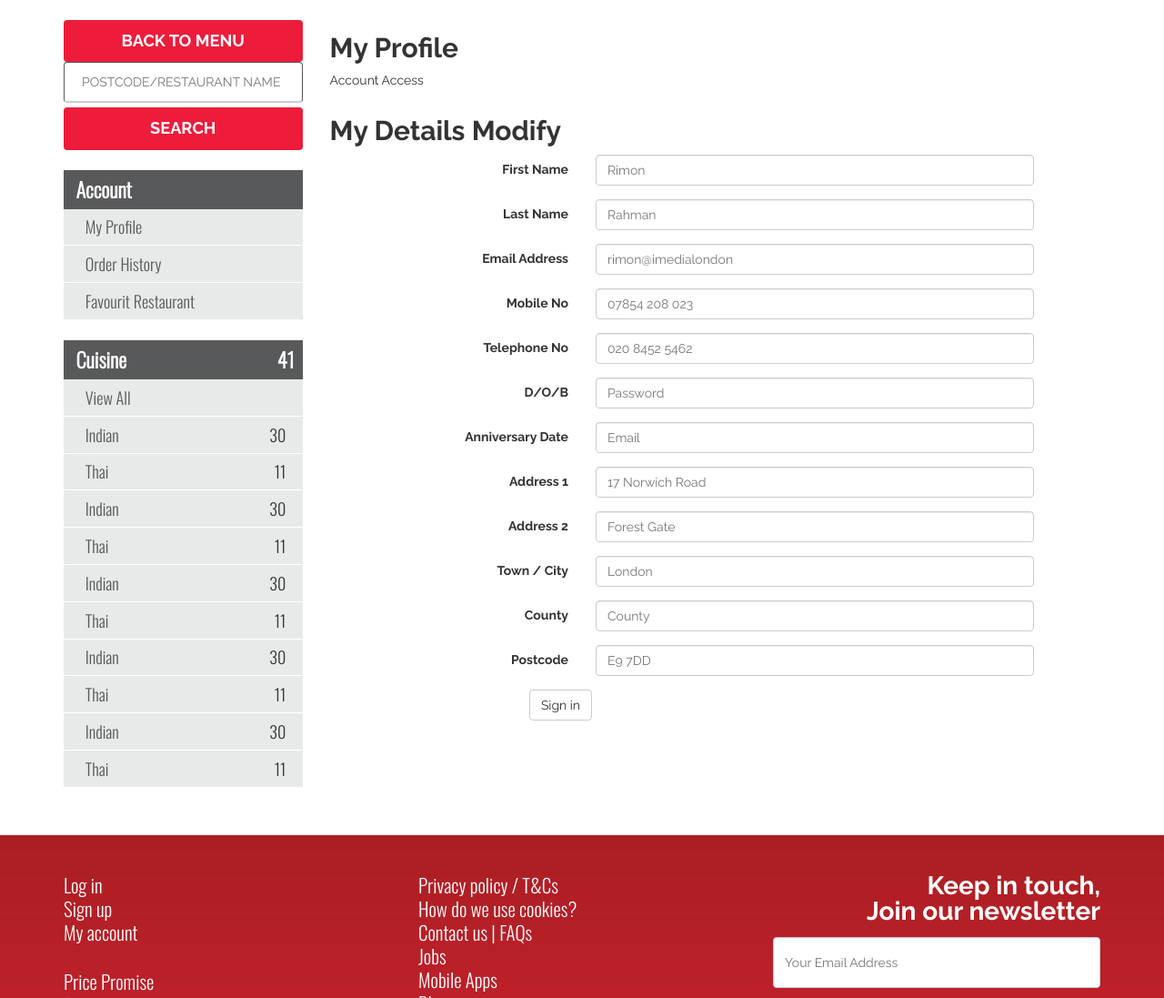
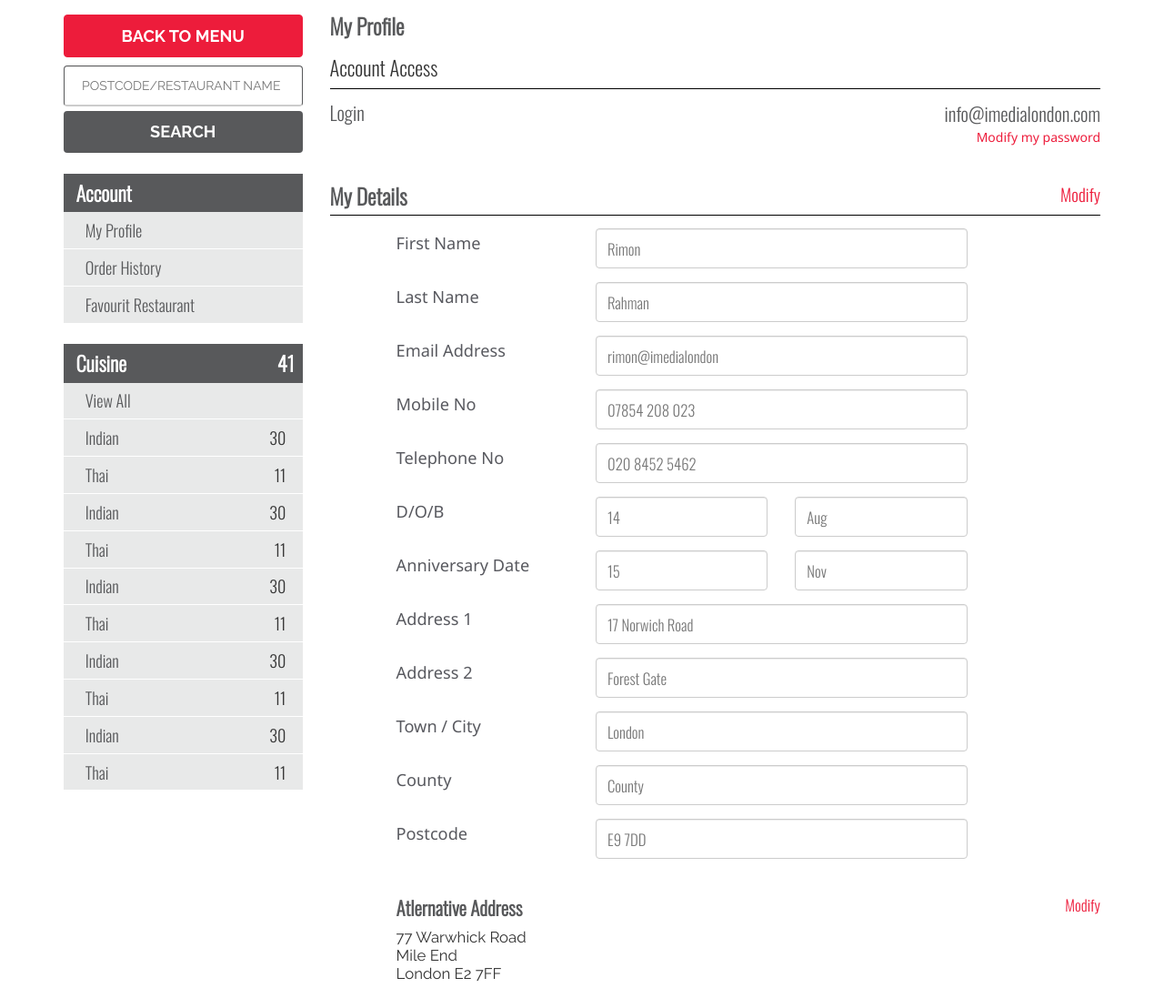
Before and after one commit to RonyKader/CFO, a plain HTML site: page CHEFONLINE-2ND/profile-modify.html in a window 1280 px wide. Shown: the part 280-1377 px from the top of the page at 91% size. Drawn offline with nearby package versions, Linux system fonts and the light colour scheme.

Commit message:
23/09/15

```diff
--- a/CHEFONLINE-2ND/profile-modify.html
+++ b/CHEFONLINE-2ND/profile-modify.html
@@ -116,10 +116,10 @@
                 <div class="col-lg-3 col-md-3 col-sm-12 col-xs-12">
                     <aside class="search-area">
                         <div class="form-area">
-                            <a href="#" class="btn customsearch-btn">Back to menu</a>
+                            <a href="#" class="btn customsearch-btn mod-back">Back to menu</a>
                             <form action="">
                                 <input type="search" class="form-control searchform-input" placeholder="POSTCODE/RESTAURANT NAME">
-                            <input type="submit" class="btn customsearch-btn" value="SEARCH">
+                                <input type="submit" class="btn customsearch-btn mod-sub" value="SEARCH">
                             </form>
                         </div>
                         <!-- end of form area -->
@@ -166,113 +166,143 @@
                                     <p>Account Access</p>
                                 </div>
                             </div>
-                            <!-- End of Edit Profile -->
+                            <!-- End of profile-header -->
+
+                            <div class="col-lg-6 col-md-6 col-sm-6 col-xs-4">
+                                <div class="profile-login">
+                                    <h2>Login</h2>
+                                </div>
+                            </div>
+                            <!-- profile-login -->
+
+                            <div class="col-lg-6 col-md-6 col-sm-6 col-xs-8">
+                                <div class="profile-loginright text-right">
+                                    <h2>info@imedialondon.com</h2>
+                                    <p>Modify my password</p>
+                                </div>
+                            </div>
+                            <!-- End of profile-loginright -->
+
+
 
                             <div class="col-lg-12 col-md-12 col-sm-12 col-xs-12">
                                 <div class="edit-details">
-                                    <h2>My Details <span>Modify</span></h2>
+                                    <h2>My Details <span><a href="#">Modify</a></span></h2>
                                 </div>
                             </div>
                             <!-- End of Edit details area -->
+
                             <div class="clearfix"></div>
 
-                            <div class="col-lg-12 col-md-12 col-sm-12 col-xs-12">
+                            <div class="col-lg-offset-1 col-md-offset-1 col-sm-offset-1 col-lg-12 col-md-12 col-sm-12 col-xs-12">
                                 <div class="modify-details">
 
                                     <form class="form-horizontal">
 
                                       <div class="form-group">
-                                        <label for="inputEmail3" class="col-lg-offset-1 col-md-offset-1 col-sm-offset-1 col-lg-3 col-md-3 col-sm-3 col-xs-3 control-label">First Name</label>
-                                        <div class="col-lg-7 col-md-7 col-sm-7 col-xs-7">
+                                        <label for="inputEmail3" class="col-lg-3 col-md-3 col-sm-3 col-xs-4 control-label">First Name</label>
+                                        <div class="col-lg-6 col-md-6 col-sm-6 col-xs-8">
                                           <input type="email" class="form-control" id="inputEmail3" placeholder="Rimon">
                                         </div>
                                       </div>
 
                                       <div class="form-group">
-                                        <label for="inputPassword3" class="col-lg-offset-1 col-md-offset-1 col-sm-offset-1 col-lg-3 col-md-3 col-sm-3 col-xs-3 control-label">Last Name</label>
-                                        <div class="col-lg-7 col-md-7 col-sm-7 col-xs-7">
+                                        <label for="inputPassword3" class="col-lg-3 col-md-3 col-sm-3 col-xs-4 control-label">Last Name</label>
+                                        <div class="col-lg-6 col-md-6 col-sm-6 col-xs-8">
                                           <input type="text" class="form-control" id="inputPassword3" placeholder="Rahman">
                                         </div>
                                       </div>
 
                                       <div class="form-group">
-                                        <label for="inputEmail3" class="col-lg-offset-1 col-md-offset-1 col-sm-offset-1 col-lg-3 col-md-3 col-sm-3 col-xs-3 control-label">Email Address</label>
-                                        <div class="col-lg-7 col-md-7 col-sm-7 col-xs-7">
+                                        <label for="inputEmail3" class="col-lg-3 col-md-3 col-sm-3 col-xs-4 control-label">Email Address</label>
+                                        <div class="col-lg-6 col-md-6 col-sm-6 col-xs-8">
                                           <input type="email" class="form-control" id="inputEmail3" placeholder="rimon@imedialondon">
                                         </div>
                                       </div>
 
                                       <div class="form-group">
-                                        <label for="inputPassword3" class="col-lg-offset-1 col-md-offset-1 col-sm-offset-1 col-lg-3 col-md-3 col-sm-3 col-xs-3 control-label">Mobile No</label>
-                                        <div class="col-lg-7 col-md-7 col-sm-7 col-xs-7">
+                                        <label for="inputPassword3" class="col-lg-3 col-md-3 col-sm-3 col-xs-4 control-label">Mobile No</label>
+                                        <div class="col-lg-6 col-md-6 col-sm-6 col-xs-8">
                                           <input type="text" class="form-control" id="inputPassword3" placeholder="07854 208 023">
                                         </div>
                                       </div>
 
                                       <div class="form-group">
-                                        <label for="inputEmail3" class="col-lg-offset-1 col-md-offset-1 col-sm-offset-1 col-lg-3 col-md-3 col-sm-3 col-xs-3 control-label">Telephone No</label>
-                                        <div class="col-lg-7 col-md-7 col-sm-7 col-xs-7">
+                                        <label for="inputEmail3" class="col-lg-3 col-md-3 col-sm-3 col-xs-4 control-label">Telephone No</label>
+                                        <div class="col-lg-6 col-md-6 col-sm-6 col-xs-8">
                                           <input type="text" class="form-control" id="inputEmail3" placeholder="020 8452 5462">
                                         </div>
                                       </div>
 
                                       <div class="form-group">
-                                        <label for="inputPassword3" class="col-lg-offset-1 col-md-offset-1 col-sm-offset-1 col-lg-3 col-md-3 col-sm-3 col-xs-3 control-label">D/O/B</label>
-                                        <div class="col-lg-7 col-md-7 col-sm-7 col-xs-7">
-                                          <input type="text" class="form-control" id="inputPassword3" placeholder="Password">
+                                        <label for="inputPassword3" class="col-lg-3 col-md-3 col-sm-3 col-xs-4 control-label">D/O/B</label>
+                                        <div class="col-lg-3 col-md-3 col-sm-3 col-xs-4">
+                                          <input type="text" class="form-control" id="inputPassword3" placeholder="14">
+                                        </div>
+                                        <div class="col-lg-3 col-md-3 col-sm-3 col-xs-4">
+                                          <input type="text" class="form-control" id="inputPassword3" placeholder="Aug">
                                         </div>
                                       </div>
                                       <div class="form-group">
-                                        <label for="inputEmail3" class="col-lg-offset-1 col-md-offset-1 col-sm-offset-1 col-lg-3 col-md-3 col-sm-3 col-xs-3 control-label">Anniversary Date</label>
-                                        <div class="col-lg-7 col-md-7 col-sm-7 col-xs-7">
-                                          <input type="text" class="form-control" id="inputEmail3" placeholder="Email">
+                                        <label for="inputEmail3" class="col-lg-3 col-md-3 col-sm-3 col-xs-4 control-label">Anniversary Date</label>
+                                        <div class="col-lg-3 col-md-3 col-sm-3 col-xs-4">
+                                          <input type="text" class="form-control" id="inputPassword3" placeholder="15">
+                                        </div>
+                                        <div class="col-lg-3 col-md-3 col-sm-3 col-xs-4">
+                                          <input type="text" class="form-control" id="inputPassword3" placeholder="Nov">
                                         </div>
                                       </div>
 
                                       <div class="form-group">
-                                        <label for="inputPassword3" class="col-lg-offset-1 col-md-offset-1 col-sm-offset-1 col-lg-3 col-md-3 col-sm-3 col-xs-3 control-label">Address 1</label>
-                                        <div class="col-lg-7 col-md-7 col-sm-7 col-xs-7">
+                                        <label for="inputPassword3" class="col-lg-3 col-md-3 col-sm-3 col-xs-4 control-label">Address 1</label>
+                                        <div class="col-lg-6 col-md-6 col-sm-6 col-xs-8">
                                           <input type="text" class="form-control" id="inputPassword3" placeholder="17 Norwich Road">
                                         </div>
                                       </div>
 
                                       <div class="form-group">
-                                        <label for="inputEmail3" class="col-lg-offset-1 col-md-offset-1 col-sm-offset-1 col-lg-3 col-md-3 col-sm-3 col-xs-3 control-label">Address 2</label>
-                                        <div class="col-lg-7 col-md-7 col-sm-7 col-xs-7">
+                                        <label for="inputEmail3" class="col-lg-3 col-md-3 col-sm-3 col-xs-4 control-label">Address 2</label>
+                                        <div class="col-lg-6 col-md-6 col-sm-6 col-xs-8">
                                           <input type="text" class="form-control" id="inputEmail3" placeholder="Forest Gate">
                                         </div>
                                       </div>
 
                                       <div class="form-group">
-                                        <label for="inputPassword3" class="col-lg-offset-1 col-md-offset-1 col-sm-offset-1 col-lg-3 col-md-3 col-sm-3 col-xs-3 control-label">Town / City</label>
-                                        <div class="col-lg-7 col-md-7 col-sm-7 col-xs-7">
+                                        <label for="inputPassword3" class="col-lg-3 col-md-3 col-sm-3 col-xs-4 control-label">Town / City</label>
+                                        <div class="col-lg-6 col-md-6 col-sm-6 col-xs-8">
                                           <input type="text" class="form-control" id="inputPassword3" placeholder="London">
                                         </div>
                                       </div>
                                       <div class="form-group">
-                                        <label for="inputEmail3" class="col-lg-offset-1 col-md-offset-1 col-sm-offset-1 col-lg-3 col-md-3 col-sm-3 col-xs-3 control-label">County</label>
-                                        <div class="col-lg-7 col-md-7 col-sm-7 col-xs-7">
+                                        <label for="inputEmail3" class="col-lg-3 col-md-3 col-sm-3 col-xs-4 control-label">County</label>
+                                        <div class="col-lg-6 col-md-6 col-sm-6 col-xs-8">
                                           <input type="text" class="form-control" id="inputEmail3" placeholder="County">
                                         </div>
                                       </div>
 
                                       <div class="form-group">
-                                        <label for="inputPassword3" class="col-lg-offset-1 col-md-offset-1 col-sm-offset-1 col-lg-3 col-md-3 col-sm-3 col-xs-3 control-label">Postcode</label>
-                                        <div class="col-lg-7 col-md-7 col-sm-7 col-xs-7">
+                                        <label for="inputPassword3" class="col-lg-3 col-md-3 col-sm-3 col-xs-4 control-label">Postcode</label>
+                                        <div class="col-lg-6 col-md-6 col-sm-6 col-xs-8">
                                           <input type="text" class="form-control" id="inputPassword3" placeholder="E9 7DD">
                                         </div>
                                       </div>
-
-
-                                      <div class="form-group">
-                                        <div class="col-sm-offset-3 col-lg-7 col-md-7 col-sm-7 col-xs-7">
-                                          <button type="submit" class="btn btn-default">Sign in</button>
-                                        </div>
-                                      </div>
                                     </form>
-
                                 </div>
                             </div>
+                         <!-- end of Modify my details -->
+
+                         <div class="col-lg-offset-1 col-md-offset-1 col-sm-offset-1 col-lg-11 col-md-11 col-sm-11 col-xs-12">
+                             <div class="edit-atlerntive">
+                                 <h2>Atlernative Address <span><a href="#">Modify</a></span></h2>
+
+                                 <ul class="list-unstyled nav-atler">
+                                     <li>77 Warwhick Road</li>
+                                     <li>Mile End</li>
+                                     <li>London E2 7FF</li>
+                                 </ul>
+                             </div>
+                         </div>
+                         <!-- End of Edit edit-atlerntive area -->
 
 
                         </div>
--- a/CHEFONLINE-2ND/style.less
+++ b/CHEFONLINE-2ND/style.less
@@ -1066,6 +1066,53 @@ select:focus {
 }
 
 
+/* ==========================================================================
+          edit-profile  -> PROFILE MODIFY PAGE
+   ========================================================================== */
+   .form-area{
+    .btn.customsearch-btn.mod-back{ border: 1px solid #ED1C3B; margin-bottom: .5em; margin-top: 0em;}
+    .btn.customsearch-btn.mod-sub {
+      background: #58595b none repeat scroll 0 0;
+    }
+   }
+   .edit-profile{
+      .profile-header{
+        border-bottom: 1px solid #000;
+        margin-bottom: 1em;
+        padding-bottom: 1em;
+          h2{ font-family: "Oswald",sans-serif; margin: 0; color: #58595B; font-size: 1.7em;}
+          p { font-family: "Oswald",sans-serif; font-size: 1.6em; margin-bottom: 0; margin-top: 1em; }
+      }
+      .profile-login{
+        margin-bottom: 1em;
+        padding-bottom: 1em;
+          h2{ font-family: "Oswald",sans-serif; margin: 0; font-weight: normal; font-size: 1.5em; color: #58595B;}
+      }
+      .profile-loginright{
+        margin-bottom: 1em;
+        padding-bottom: 1em;
+          h2{ font-family: "Oswald",sans-serif; margin: 0; font-weight: normal; font-size: 1.5em; line-height: 1.2em; color: #58595B;}
+          p{ color: #ED1C3B; font-size: 1em; font-family: 'Noto Sans', sans-serif; line-height: 2em;}
+      }
+      .edit-details{
+        border-bottom: 1px solid #000;
+        margin-bottom: 1em;
+        padding-bottom: .5em;
+        h2{font-family: "Oswald",sans-serif; margin: 0; font-size: 1.7em; color: #58595B;
+         span a{ float: right; color: #ED1C3B; font-size: .8em; font-weight: normal;}}
+      }
+     .modify-details{
+      margin-bottom: 3em;
+      .form-horizontal .control-label{ font-family: "Noto Sans",sans-serif; font-size: 1.3em; font-weight: normal; line-height: 1em; text-align: left; color: #58595F }
+      .form-control{ min-height: 44px; font-family: "Oswald",sans-serif; font-size: 1.2em;}
+     }
+      .edit-atlerntive{
+        h2{font-family: "Oswald",sans-serif; color: #58595B; margin: 0;font-size: 1.5em; margin-bottom: .5em;
+         span a{ float: right; color: #ED1C3B; font-size: .8em; font-weight: normal;}}
+        .nav-atler li { font-size: 1.2em; line-height: 1.2em; }
+      }
+    }
+
 
 
 
```
Also changed, not shown: CHEFONLINE-2ND/style.css, 1 other file.
